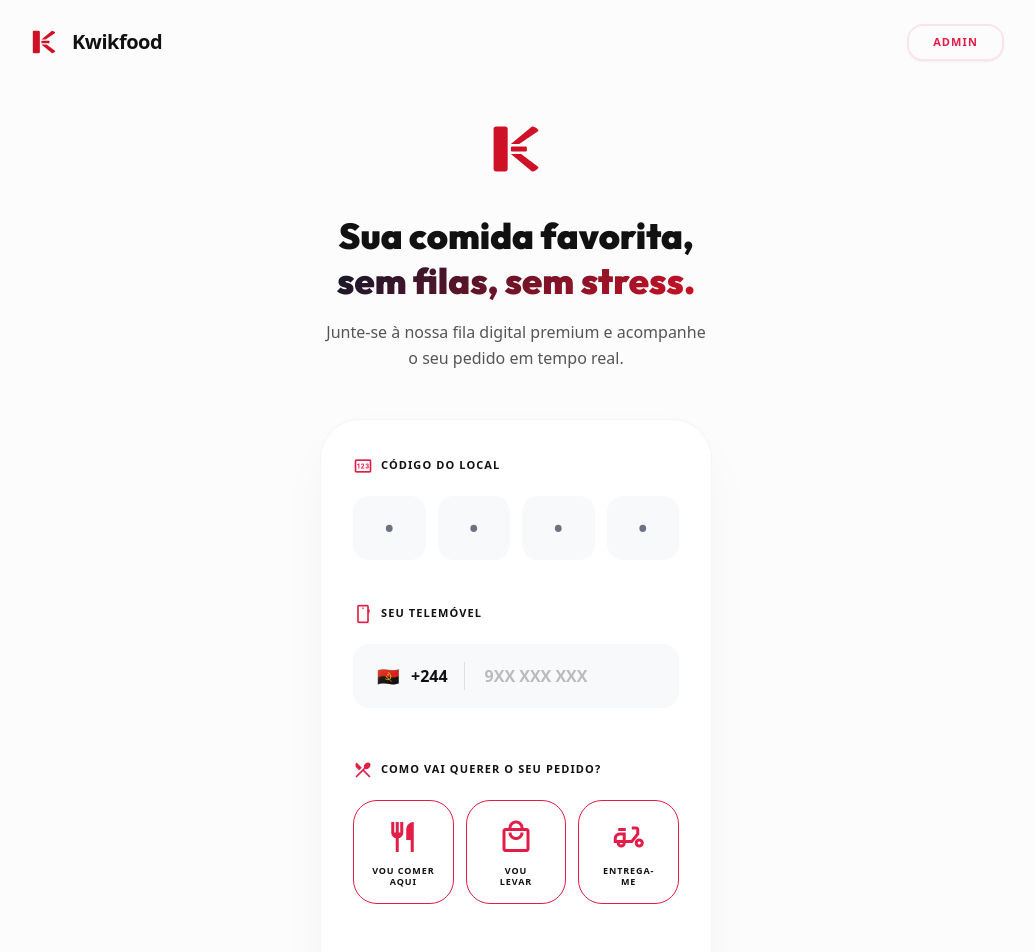
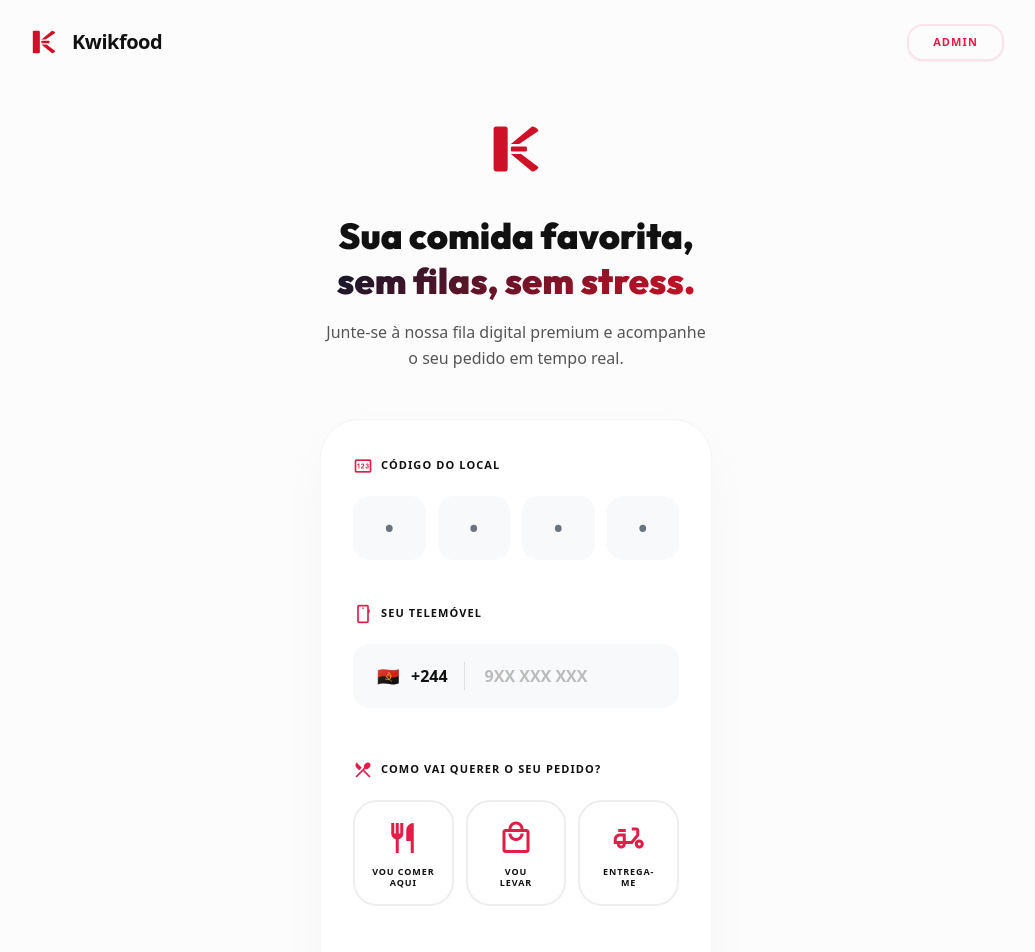
Before and after one commit to nexusbus/kwikfood, a React (Vite) app: page / in a window 1280 px wide. Shown: the top 952 px of the page, without its empty margins (124-1159 px from the left). Built offline with nearby package versions, Linux system fonts and the light colour scheme; no server answers; the database is empty.

Commit message:
Fix button selection toggle and visual highlight

```diff
--- a/components/CustomerEntryView.tsx
+++ b/components/CustomerEntryView.tsx
@@ -385,8 +385,8 @@ const CustomerEntryView: React.FC<CustomerEntryViewProps> = ({ companies, onJoin
             <div className="grid grid-cols-3 gap-3">
               <button
                 type="button"
-                onClick={() => setSelectedOrderType(OrderType.EAT_IN)}
-                className={`flex flex-col items-center justify-center p-4 rounded-[1.5rem] border transition-all group ${selectedOrderType === OrderType.EAT_IN ? 'bg-white border-primary shadow-lg shadow-primary/10' : 'bg-white border-[#E31B44] text-[#111111] hover:bg-primary/5'}`}
+                onClick={() => setSelectedOrderType(selectedOrderType === OrderType.EAT_IN ? null : OrderType.EAT_IN)}
+                className={`flex flex-col items-center justify-center p-4 rounded-[1.5rem] border-2 transition-all group ${selectedOrderType === OrderType.EAT_IN ? 'bg-white border-primary shadow-lg shadow-primary/10 scale-[1.02]' : 'bg-white border-[#EEEEEE] text-[#111111] hover:bg-primary/5 hover:border-primary/30'}`}
               >
                 <span className="material-symbols-outlined text-4xl mb-2 text-[#E11D48] font-light">restaurant</span>
                 <span className="text-[9px] font-black uppercase tracking-widest leading-tight text-center text-[#111111]">Vou comer<br />aqui</span>
@@ -394,8 +394,8 @@ const CustomerEntryView: React.FC<CustomerEntryViewProps> = ({ companies, onJoin
 
               <button
                 type="button"
-                onClick={() => setSelectedOrderType(OrderType.TAKE_AWAY)}
-                className={`flex flex-col items-center justify-center p-4 rounded-[1.5rem] border transition-all group ${selectedOrderType === OrderType.TAKE_AWAY ? 'bg-white border-primary shadow-lg shadow-primary/10' : 'bg-white border-[#E31B44] text-[#111111] hover:bg-primary/5'}`}
+                onClick={() => setSelectedOrderType(selectedOrderType === OrderType.TAKE_AWAY ? null : OrderType.TAKE_AWAY)}
+                className={`flex flex-col items-center justify-center p-4 rounded-[1.5rem] border-2 transition-all group ${selectedOrderType === OrderType.TAKE_AWAY ? 'bg-white border-primary shadow-lg shadow-primary/10 scale-[1.02]' : 'bg-white border-[#EEEEEE] text-[#111111] hover:bg-primary/5 hover:border-primary/30'}`}
               >
                 <span className="material-symbols-outlined text-4xl mb-2 text-[#E11D48] font-light">local_mall</span>
                 <span className="text-[9px] font-black uppercase tracking-widest leading-tight text-center text-[#111111]">Vou<br />levar</span>
@@ -403,8 +403,8 @@ const CustomerEntryView: React.FC<CustomerEntryViewProps> = ({ companies, onJoin
 
               <button
                 type="button"
-                onClick={() => setSelectedOrderType(OrderType.DELIVERY)}
-                className={`flex flex-col items-center justify-center p-4 rounded-[1.5rem] border transition-all group ${selectedOrderType === OrderType.DELIVERY ? 'bg-white border-primary shadow-lg shadow-primary/10' : 'bg-white border-[#E31B44] text-[#111111] hover:bg-primary/5'}`}
+                onClick={() => setSelectedOrderType(selectedOrderType === OrderType.DELIVERY ? null : OrderType.DELIVERY)}
+                className={`flex flex-col items-center justify-center p-4 rounded-[1.5rem] border-2 transition-all group ${selectedOrderType === OrderType.DELIVERY ? 'bg-white border-primary shadow-lg shadow-primary/10 scale-[1.02]' : 'bg-white border-[#EEEEEE] text-[#111111] hover:bg-primary/5 hover:border-primary/30'}`}
               >
                 <span className="material-symbols-outlined text-4xl mb-2 text-[#E11D48] font-light">delivery_dining</span>
                 <span className="text-[9px] font-black uppercase tracking-widest leading-tight text-center text-[#111111]">Entrega-me</span>
```
